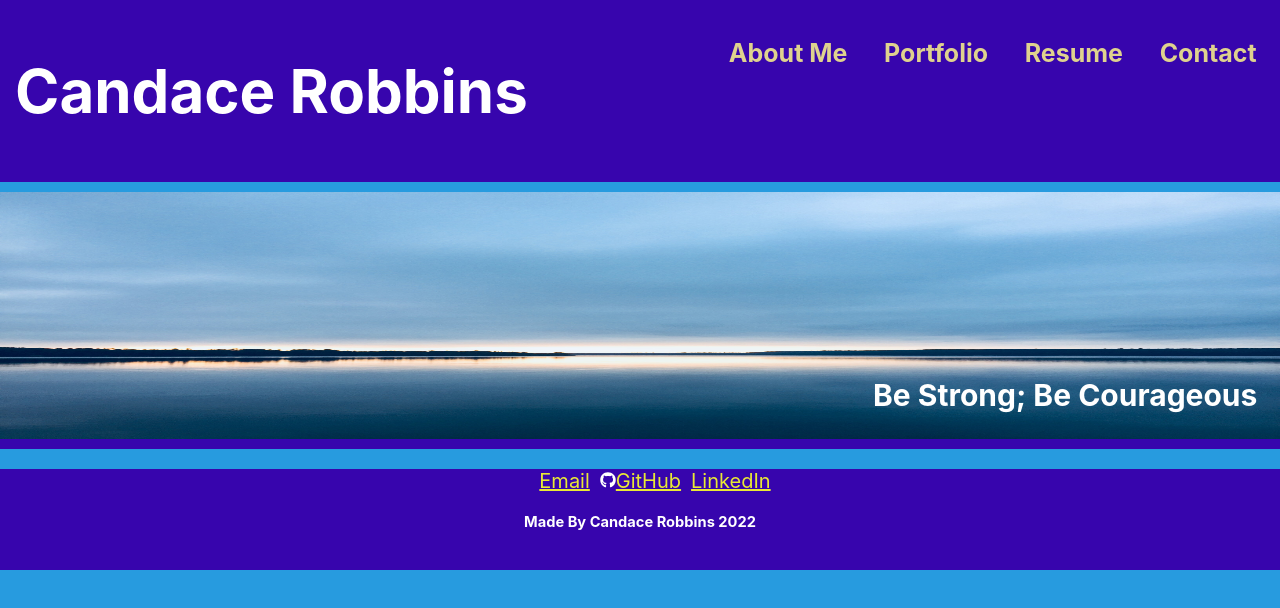
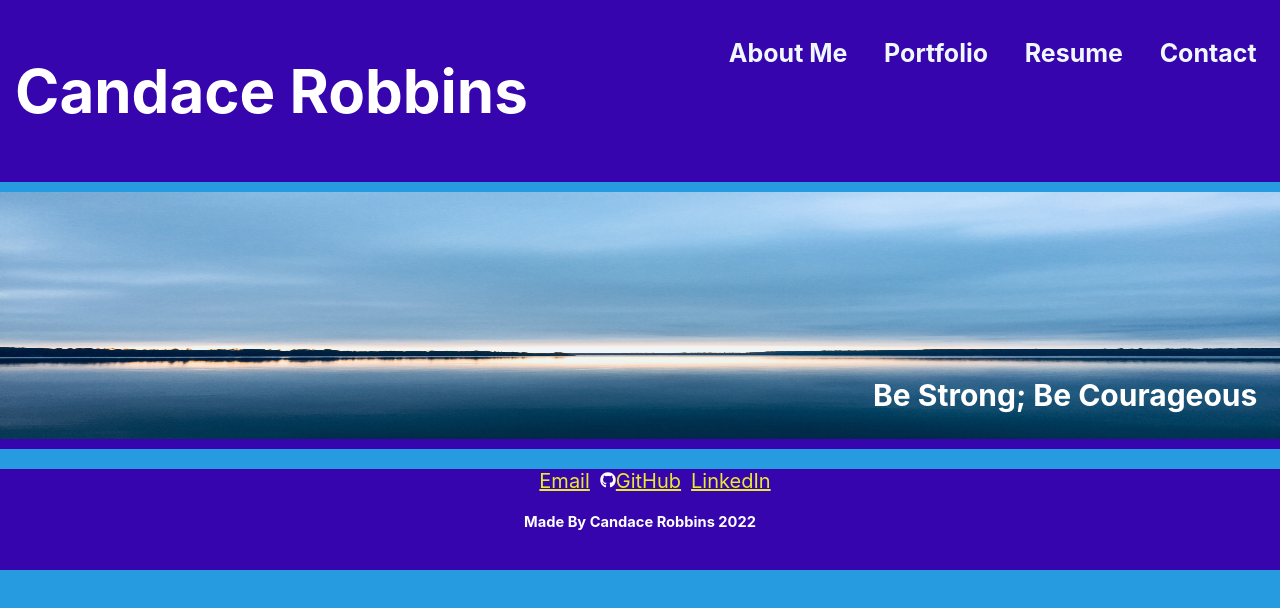
Before and after one commit to CanRo2B/canrobbthereaction, a React (Create React App) app: page / in a window 1280 px wide. Shown: the top 608 px of the page. Built offline with nearby package versions, Linux system fonts and the light colour scheme.

Commit message:
changed color

```diff
--- a/src/styles/app.css
+++ b/src/styles/app.css
@@ -41,7 +41,8 @@ h2 {
 h3 {
   display: flex;
   display: inline-block;
-  color:#dfd28e;
+  /* color:#dfd28e; */
+  color:aliceblue;
   font-size: 25px;
   padding: 10pt;
 }
```
Also changed, not shown: 6 other files (tests, documents, lock files or other folders).
